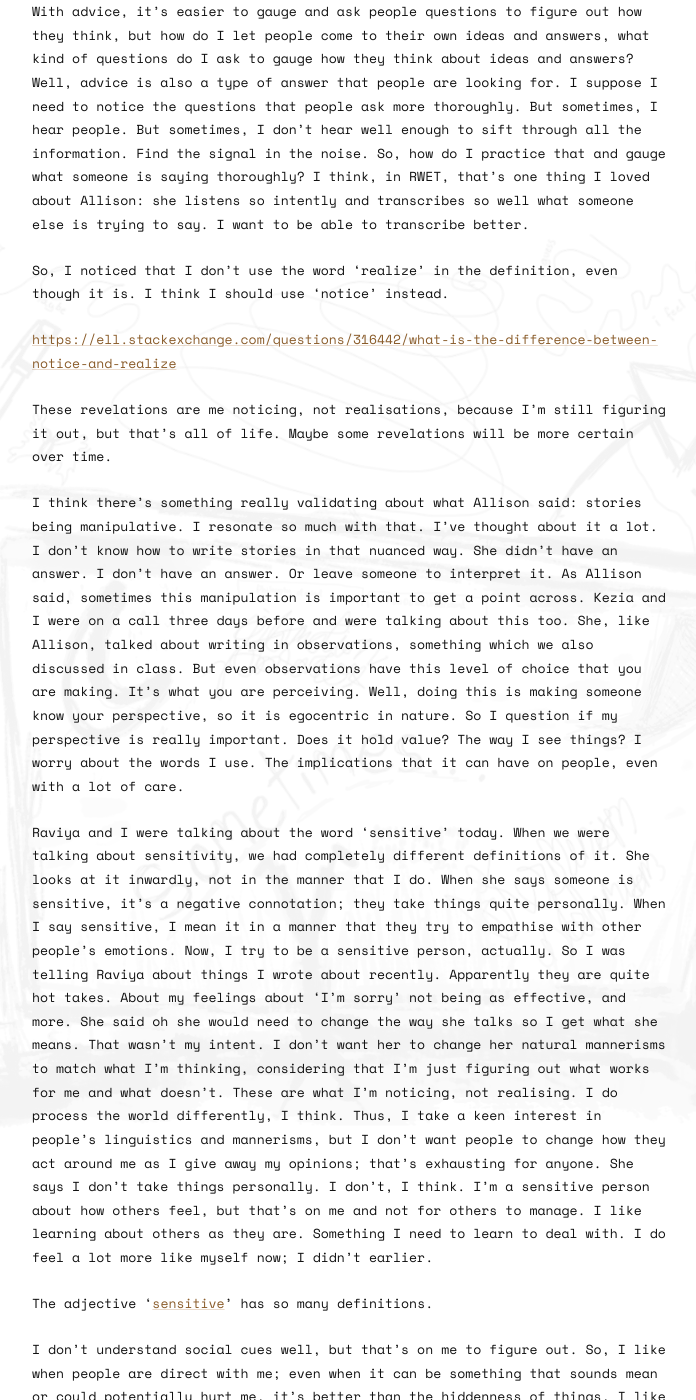
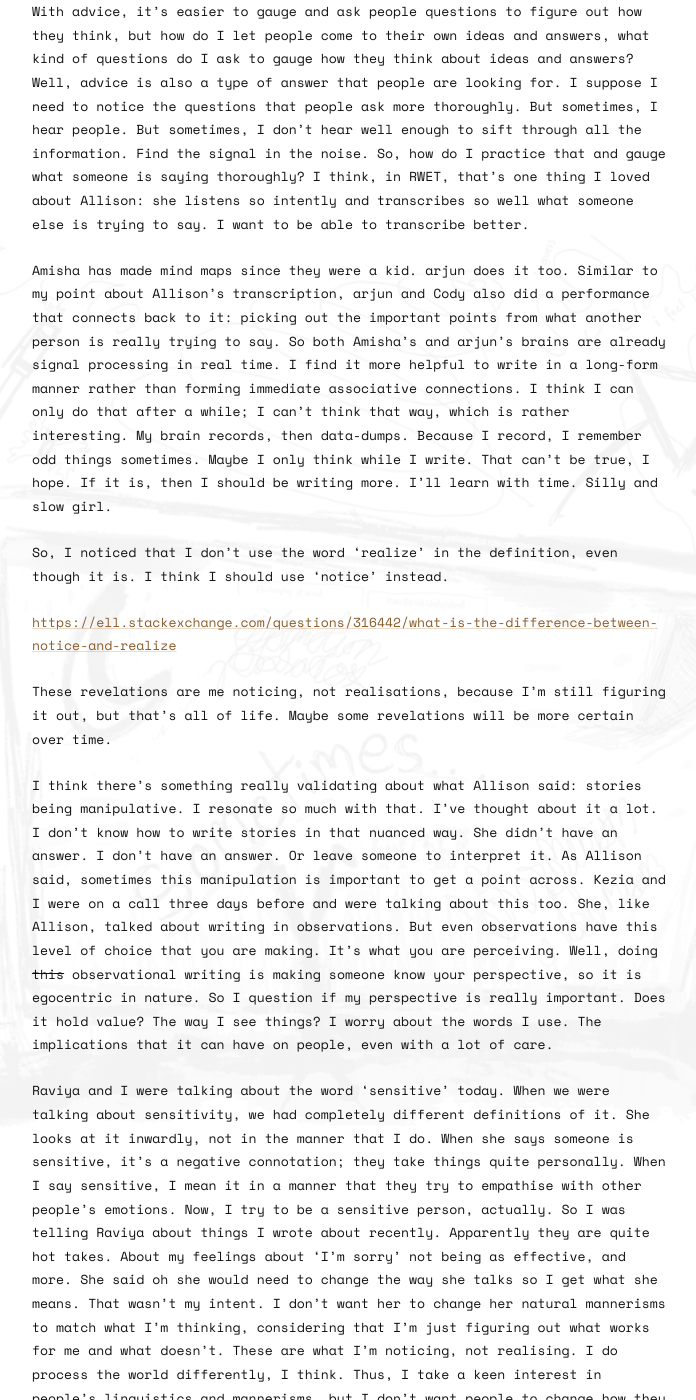
Before and after one commit to shlokamohanty/i-write-sometimes, a Jekyll site: the page built from _posts/2026-09-03-excited.md, in a window 1280 px wide and 1400 px high, scrolled down 511 px. Shown: the whole window, without its empty margins (288-984 px from the left). Built offline with Jekyll 4.4.1, drawn with Linux system fonts in a browser that asks for light colours; some web fonts are replaced; some of the changed text lies outside the part shown.

Commit message:
jbjbjhbj
hbjbjhbhj

```diff
--- a/_posts/2026-09-03-excited.md
+++ b/_posts/2026-09-03-excited.md
@@ -6,12 +6,14 @@ date: 2026-09-03
 tags: personal-ongoing
 ---
 
-6th September.
+7th September.
 
 Sometimes, I get excited. And because of that, I give people ideas, ~~advice,~~ and answers without letting them come up with them themselves. Redaction. I don’t do that as much with giving advice. I used to do it earlier. Now, much less. I still do that with ideas and answers, so
 I don’t think I allow people to think. I jump in because I get excited. I don’t think that’s a particularly helpful thing. But what do you do when people specifically want that? I should give them ideas, ~~advice,~~ and answers, though, right? What’s the fine line there?
 
 With advice, it’s easier to gauge and ask people questions to figure out how they think, but how do I let people come to their own ideas and answers, what kind of questions do I ask to gauge how they think about ideas and answers? Well, advice is also a type of answer that people are looking for. I suppose I need to notice the questions that people ask more thoroughly. But sometimes, I hear people. But sometimes, I don’t hear well enough to sift through all the information. Find the signal in the noise. So, how do I practice that and gauge what someone is saying thoroughly? I think, in RWET, that’s one thing I loved about Allison: she listens so intently and transcribes so well what someone else is trying to say. I want to be able to transcribe better.
+
+Amisha has made mind maps since they were a kid. arjun does it too. Similar to my point about Allison’s transcription, arjun and Cody also did a performance that connects back to it: picking out the important points from what another person is really trying to say. So both Amisha's and arjun’s brains are already signal processing in real time. I find it more helpful to write in a long-form manner rather than forming immediate associative connections. I think I can only do that after a while; I can't think that way, which is rather interesting. My brain records, then data-dumps. Because I record, I remember odd things sometimes. Maybe I only think while I write. That can’t be true, I hope. If it is, then I should be writing more. I'll learn with time. Silly and slow girl.
 
 So, I noticed that I don’t use the word ‘realize’ in the definition, even though it is. I think I should use ‘notice’ instead.
 
@@ -19,10 +21,10 @@ So, I noticed that I don’t use the word ‘realize’ in the definition, even
 
 These revelations are me noticing, not realisations, because I’m still figuring it out, but that’s all of life. Maybe some revelations will be more certain over time.
 
-I think there’s something really validating about what Allison said: stories being manipulative. I resonate so much with that. I’ve thought about it a lot. I don’t know how to write stories in that nuanced way. She didn’t have an answer. I don’t have an answer. Or leave someone to interpret it. As Allison said, sometimes this manipulation is important to get a point across. Kezia and I were on a call three days before and were talking about this too. She, like Allison, talked about writing in observations, something which we also discussed in class. But even observations have this level of choice that you are making. It’s what you are perceiving. Well, doing this is making someone know your perspective, so it is egocentric in nature. So I question if my perspective is really important. Does it hold value? The way I see things? I worry about the words I use. The implications that it can have on people, even with a lot of care.
+I think there’s something really validating about what Allison said: stories being manipulative. I resonate so much with that. I’ve thought about it a lot. I don’t know how to write stories in that nuanced way. She didn’t have an answer. I don’t have an answer. Or leave someone to interpret it. As Allison said, sometimes this manipulation is important to get a point across. Kezia and I were on a call three days before and were talking about this too. She, like Allison, talked about writing in observations. But even observations have this level of choice that you are making. It’s what you are perceiving. Well, doing ~~this~~ observational writing is making someone know your perspective, so it is egocentric in nature. So I question if my perspective is really important. Does it hold value? The way I see things? I worry about the words I use. The implications that it can have on people, even with a lot of care.
 
-Raviya and I were talking about the word ‘sensitive’ today. When we were talking about sensitivity, we had completely different definitions of it. She looks at it inwardly, not in the manner that I do. When she says someone is sensitive, it’s a negative connotation; they take things quite personally. When I say sensitive, I mean it in a manner that they try to empathise with other people’s emotions. Now, I try to be a sensitive person, actually. So I was telling Raviya about things I wrote about recently. Apparently they are quite hot takes. About my feelings about ‘I’m sorry’ not being as effective, and more. She said oh she would need to change the way she talks so I get what she means. That wasn’t my intent. I don’t want her to change her natural mannerisms to match what I’m thinking, considering that I’m just figuring out what works for me and what doesn’t. These are what I’m noticing, not realising. I do process the world differently, I think. Thus, I take a keen interest in people’s linguistics and mannerisms, but I don’t want people to change how they act around me as I give away my opinions; that’s exhausting for anyone. She says I don’t take things personally. I don’t, I think. I’m a sensitive person about how others feel, but that’s on me and not for others to manage. I like learning about others as they are. Something I need to learn to deal with. I do feel a lot more like myself now; I didn’t earlier.
+Raviya and I were talking about the word ‘sensitive’ today. When we were talking about sensitivity, we had completely different definitions of it. She looks at it inwardly, not in the manner that I do. When she says someone is sensitive, it’s a negative connotation; they take things quite personally. When I say sensitive, I mean it in a manner that they try to empathise with other people’s emotions. Now, I try to be a sensitive person, actually. So I was telling Raviya about things I wrote about recently. Apparently they are quite hot takes. About my feelings about ‘I’m sorry’ not being as effective, and more. She said oh she would need to change the way she talks so I get what she means. That wasn’t my intent. I don’t want her to change her natural mannerisms to match what I’m thinking, considering that I’m just figuring out what works for me and what doesn’t. These are what I’m noticing, not realising. I do process the world differently, I think. Thus, I take a keen interest in people’s linguistics and mannerisms, but I don’t want people to change how they act around me as I give away my opinions; that’s exhausting for anyone. She says I don’t take things personally. I don’t, I think. I’m a sensitive person about how others feel, but that’s on me and not for others to manage. I like learning about others as they are. I do feel a lot more like myself now; I didn’t earlier.
 
 The adjective ‘[sensitive](https://www.merriam-webster.com/simple/sensitive)’ has so many definitions.
 
-I don’t understand social cues well, but that’s on me to figure out. So, I like when people are direct with me; even when it can be something that sounds mean or could potentially hurt me, it’s better than the hiddenness of things. I like when people can be real with me. I like people’s judgements. The rawness, the unedited version — so I actually learn from them. Most often, with time, I can empathise with where they are coming from and the choices they make. Amisha has told me I can come across as really annoying sometimes, but because they like me, they like how I am. So I told Raviya she doesn’t need to change the way she speaks around me to match what I feel; that would feel more hurtful because then she won’t be herself around me.
+I don’t understand social cues well, but that’s on me to figure out. So, I like when people are direct with me; even when it can be something that sounds mean or could potentially hurt me, it’s better than the hiddenness of things. I like when people can be real with me. I like people’s judgements. The rawness, the unedited version — so I actually learn from them. Most often, with time, I can empathise with where they are coming from and the choices they make. Amisha has told me I can come across as really annoying sometimes, but because they like me, they like how I am. So I told Raviya she doesn’t need to change the way she speaks around me to match what I ~~feel~~ think; that would feel more hurtful because then she won’t be herself around me.
```
Also changed, not shown: _posts/.obsidian/workspace.json (+12 -12 lines).
